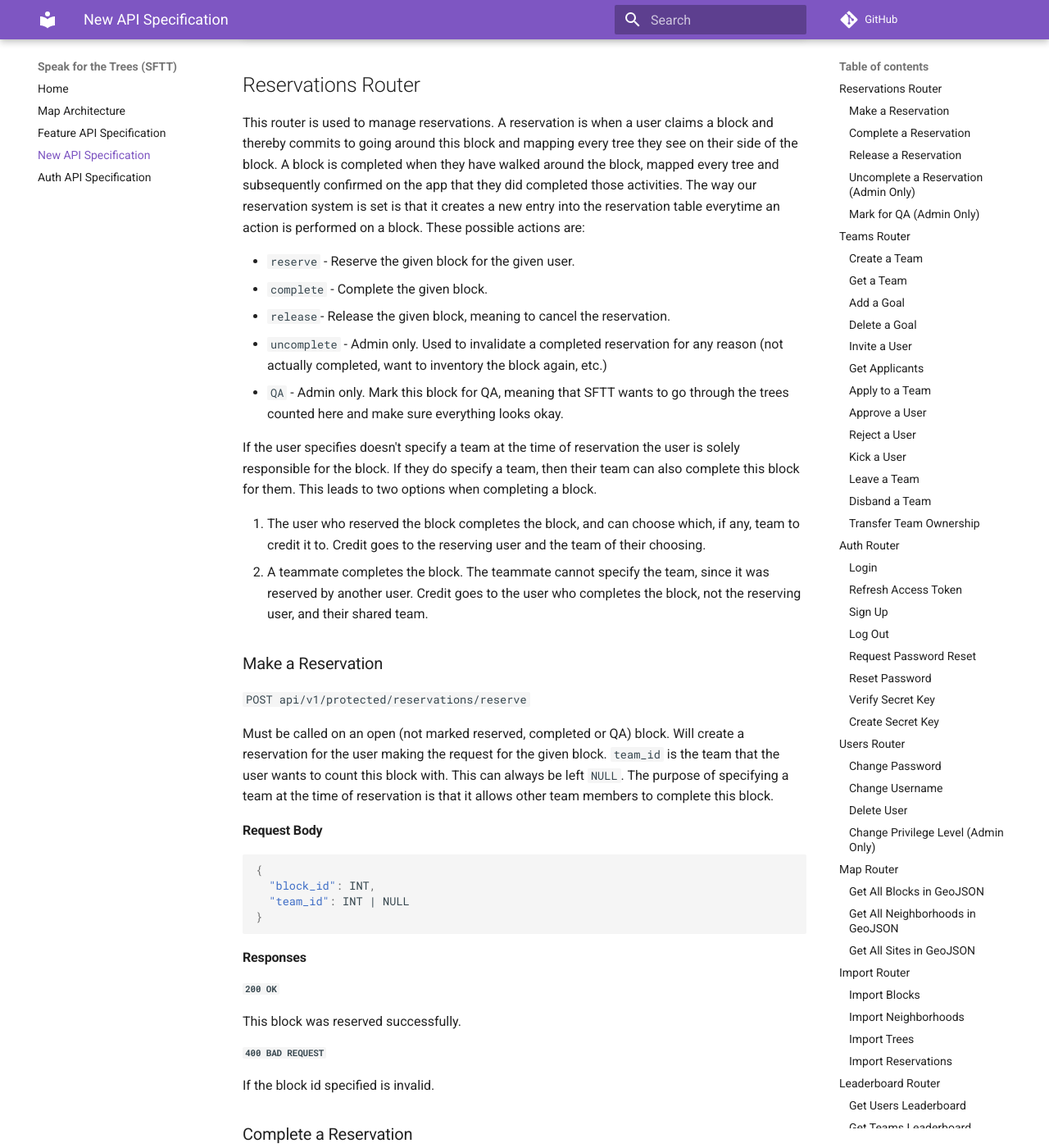
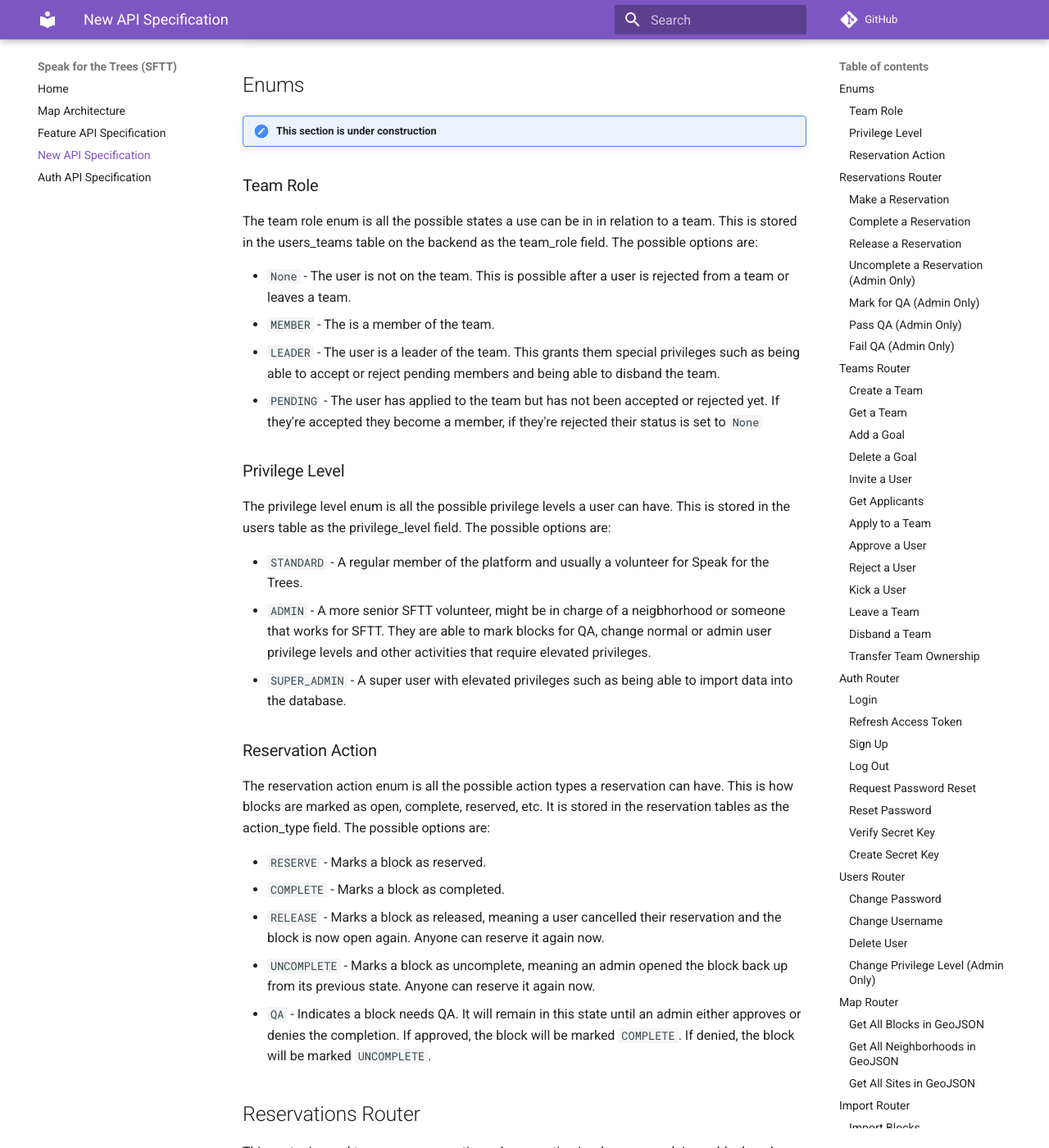
Before and after one commit to Code-4-Community/c4c-dev-docs, an MkDocs documentation site: the page built from docs/sftt/sftt-api-spec-new.md, in a window 1280 px wide and 1400 px high, scrolled down 383 px. Shown: the whole window at 82% size. Built offline with MkDocs 1.6.1 and Material for MkDocs 9.7.7, drawn with Linux system fonts in a browser that asks for light colours; comment, search, counter and statistics services are not loaded; some of the changed text lies outside the part shown.

Commit message:
Made some updates and added the enums

````diff
--- a/docs/sftt/sftt-api-spec-new.md
+++ b/docs/sftt/sftt-api-spec-new.md
@@ -4,6 +4,38 @@ This is the official API specification for the SFTT back end. The back end is im
 !!! info "JSON Web Tokens (JWT)"
     In every request header is a JWT. The JWT will contain the user's id value and the user's privilege level.
     It is assumed that the user making the request (as specified in the JWT header) is the person the action is being performed by.
+
+## Enums
+
+!!! missing "This section is under construction"
+
+### Team Role
+
+The team role enum is all the possible states a use can be in in relation to a team. This is stored in the users_teams table on the backend as the team_role field. The possible options are:
+
+- `None` - The user is not on the team. This is possible after a user is rejected from a team or leaves a team.
+- `MEMBER` - The is a member of the team.
+- `LEADER` - The user is a leader of the team. This grants them special privileges such as being able to accept or reject pending members and being able to disband the team.
+- `PENDING` - The user has applied to the team but has not been accepted or rejected yet. If they're accepted they become a member, if they're rejected their status is set to `None`
+
+### Privilege Level
+
+The privilege level enum is all the possible privilege levels a user can have. This is stored in the users table as the privilege_level field. The possible options are:
+
+- `STANDARD` - A regular member of the platform and usually a volunteer for Speak for the Trees.
+- `ADMIN` - A more senior SFTT volunteer, might be in charge of a neigbhorhood or someone that works for SFTT. They are able to mark blocks for QA, change normal or admin user privilege levels and other activities that require elevated privileges.
+- `SUPER_ADMIN` - A super user with elevated privileges such as being able to import data into the database.
+
+### Reservation Action
+
+The reservation action enum is all the possible action types a reservation can have. This is how blocks are marked as open, complete, reserved, etc. It is stored in the reservation tables as the action_type field. The possible options are:
+
+- `RESERVE` - Marks a block as reserved.
+- `COMPLETE` - Marks a block as completed.
+- `RELEASE` - Marks a block as released, meaning a user cancelled their reservation and the block is now open again. Anyone can reserve it again now.
+- `UNCOMPLETE` - Marks a block as uncomplete, meaning an admin opened the block back up from its previous state. Anyone can reserve it again now.
+- `QA` - Indicates a block needs QA. It will remain in this state until an admin either approves or denies the completion. If approved, the block will be marked `COMPLETE`. If denied, the block will be marked `UNCOMPLETE`.
+
 
 ## Reservations Router
 This router is used to manage reservations. A reservation is when a user claims a block and thereby commits to going around this block and mapping every tree they see on their side of the block. A block is completed when they have walked around the block, mapped every tree and subsequently confirmed on the app that they did completed those activities. The way our reservation system is set is that it creates a new entry into the reservation table everytime an action is performed on a block. These possible actions are:
@@ -131,16 +163,53 @@ This block has been selected for QA.
 ##### `400 BAD REQUEST`
 If the block id specified is invalid.
 
+### Pass QA (Admin Only)
+
+`POST api/v1/protected/reservations/pass_qa`
+
+Can only by called by admins on blocks with a QA status. Will set the block to the completion status from before it was marked for QA.
+
+#### Request Body
+
+```json
+{
+  "block_id": INT
+}
+```
+
+#### Responses
+
+##### `200 OK`
+This block has passed QA.
+
+##### `400 BAD REQUEST`
+If the block id specified is invalid.
+
+### Fail QA (Admin Only)
+
+`POST api/v1/protected/reservations/fail_qa`
+
+Can only by called by admins on blocks with a QA status. Will mark the block as open.
+
+#### Request Body
+
+```json
+{
+  "block_id": INT
+}
+```
+
+#### Responses
+
+##### `200 OK`
+This block has failed QA.
+
+##### `400 BAD REQUEST`
+If the block id specified is invalid.
+
 ## Teams Router
 
-This router is used to manage teams. A team consists of a group of users which work together to reach their set goals. Below is a simple overview of how each role is denoted in the back end.
-
-| Role Name      | teamRole |
-|----------------|----------|
-| NONE           | 0        |
-| MEMBER         | 1        |
-| LEADER         | 2        |
-| PENDING        | 3        |
+This router is used to manage teams. A team consists of a group of users which work together to reach their set goals. Teams can have a leader, members and pending members. Users can also be marked as having `None` team role, meaning they have left the team or have been rejected.
 
 ### Create a Team
 
````
